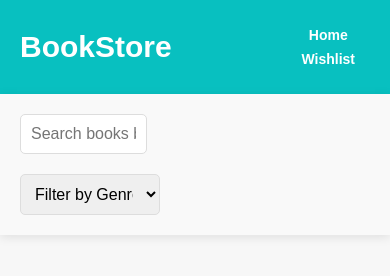
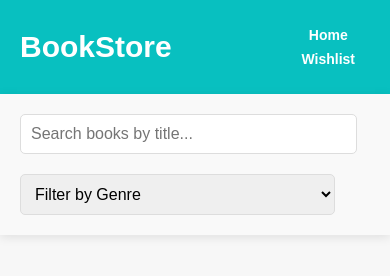
Before and after one commit to Sifat-Ikram/book-library, a plain HTML site: page index.html in a window 390 px wide. Drawn offline with Linux system fonts and the light colour scheme; no server answers.

Commit message:
task updated

```diff
--- a/css/styles.css
+++ b/css/styles.css
@@ -248,9 +248,9 @@ nav ul li a:hover {
         gap: 20px;
     }
 
-    search-filter input,
+    .search-filter input,
     .search-filter select {
-        width: 40%;
+        width: 90%;
     }
 
     #bookList {
```
